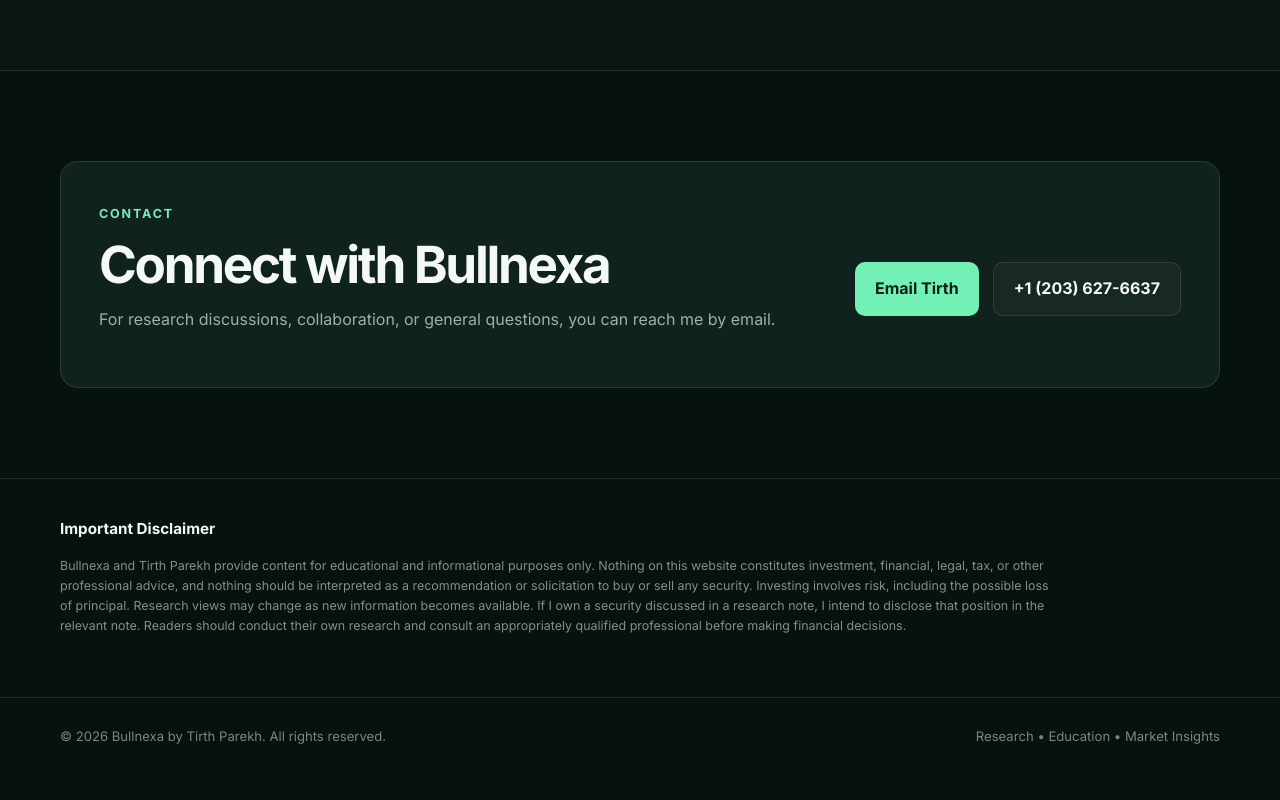
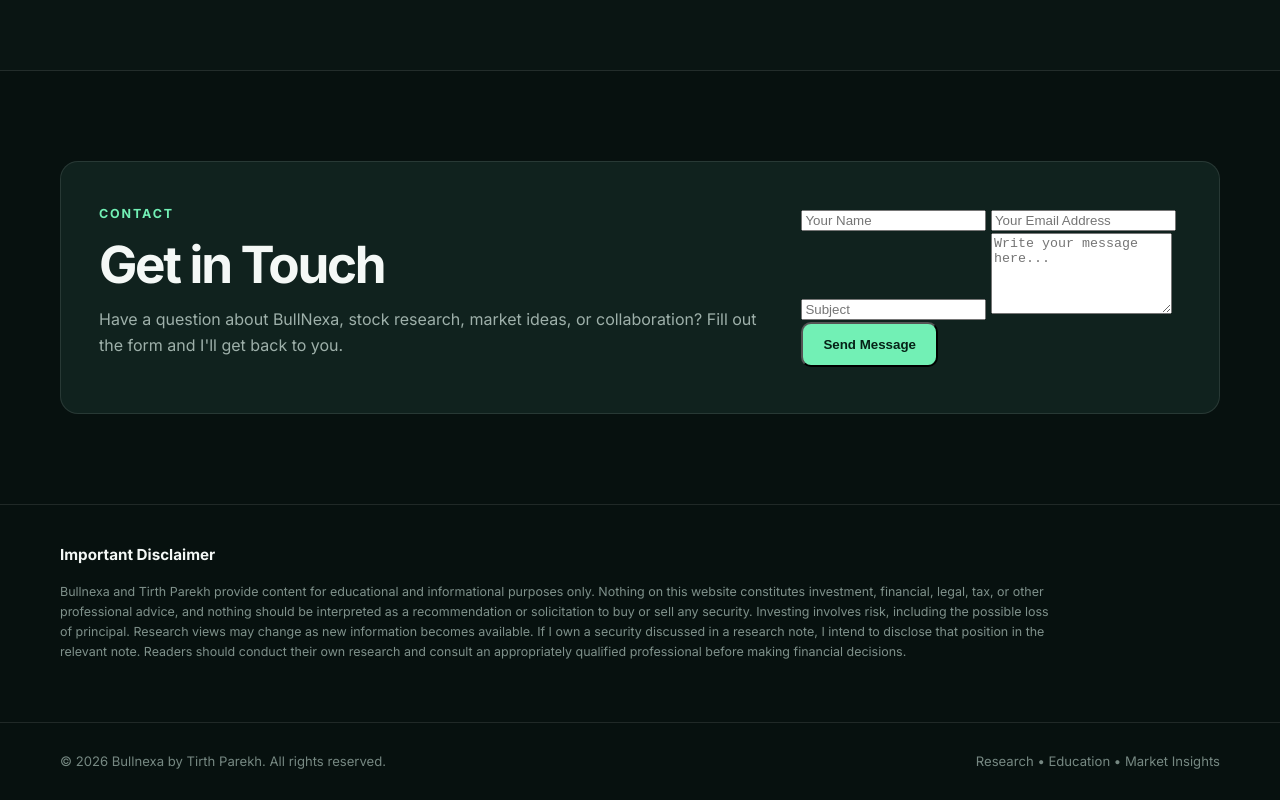
Before and after one commit to Tirth287/bullnexa, a plain HTML site: page index.html in a window 1280 px wide. Shown: the part 2752-3552 px from the top of the page. Before the commit the page ends 3527 px from the top, so only its background shows below. Drawn offline with Linux system fonts and the light colour scheme.

Commit message:
Replace contact details with a contact form

```diff
--- a/index.html
+++ b/index.html
@@ -133,18 +133,71 @@
     </section>
 
     <section class="section contact-section" id="contact">
-      <div class="container contact-box">
-        <div>
-          <span class="section-label">Contact</span>
-          <h2>Connect with Bullnexa</h2>
-          <p>For research discussions, collaboration, or general questions, you can reach me by email.</p>
-        </div>
-        <div class="hero-actions">
-          <a class="btn primary" href="https://mail.google.com/mail/?view=cm&fs=1&to=parekhtirth29@gmail.com&su=Bullnexa%20Contact" target="_blank" rel="noopener">Email Tirth</a>
-          <a class="btn secondary" href="tel:+12036276637">+1 (203) 627-6637</a>
-        </div>
+  <div class="container contact-box">
+
+    <div class="contact-intro">
+      <span class="section-label">Contact</span>
+
+      <h2>Get in Touch</h2>
+
+      <p>
+        Have a question about BullNexa, stock research, market ideas,
+        or collaboration? Fill out the form and I'll get back to you.
+      </p>
+    </div>
+
+    <form
+      name="bullnexa-contact"
+      method="POST"
+      data-netlify="true"
+      class="contact-form"
+    >
+
+      <input
+        type="hidden"
+        name="form-name"
+        value="bullnexa-contact"
+      >
+
+      <div class="contact-form-row">
+
+        <input
+          type="text"
+          name="name"
+          placeholder="Your Name"
+          required
+        >
+
+        <input
+          type="email"
+          name="email"
+          placeholder="Your Email Address"
+          required
+        >
+
       </div>
-    </section>
+
+      <input
+        type="text"
+        name="subject"
+        placeholder="Subject"
+      >
+
+      <textarea
+        name="message"
+        rows="5"
+        placeholder="Write your message here..."
+        required
+      ></textarea>
+
+      <button type="submit" class="btn primary">
+        Send Message
+      </button>
+
+    </form>
+
+  </div>
+</section>
 
     <section class="disclaimer">
       <div class="container">
```
